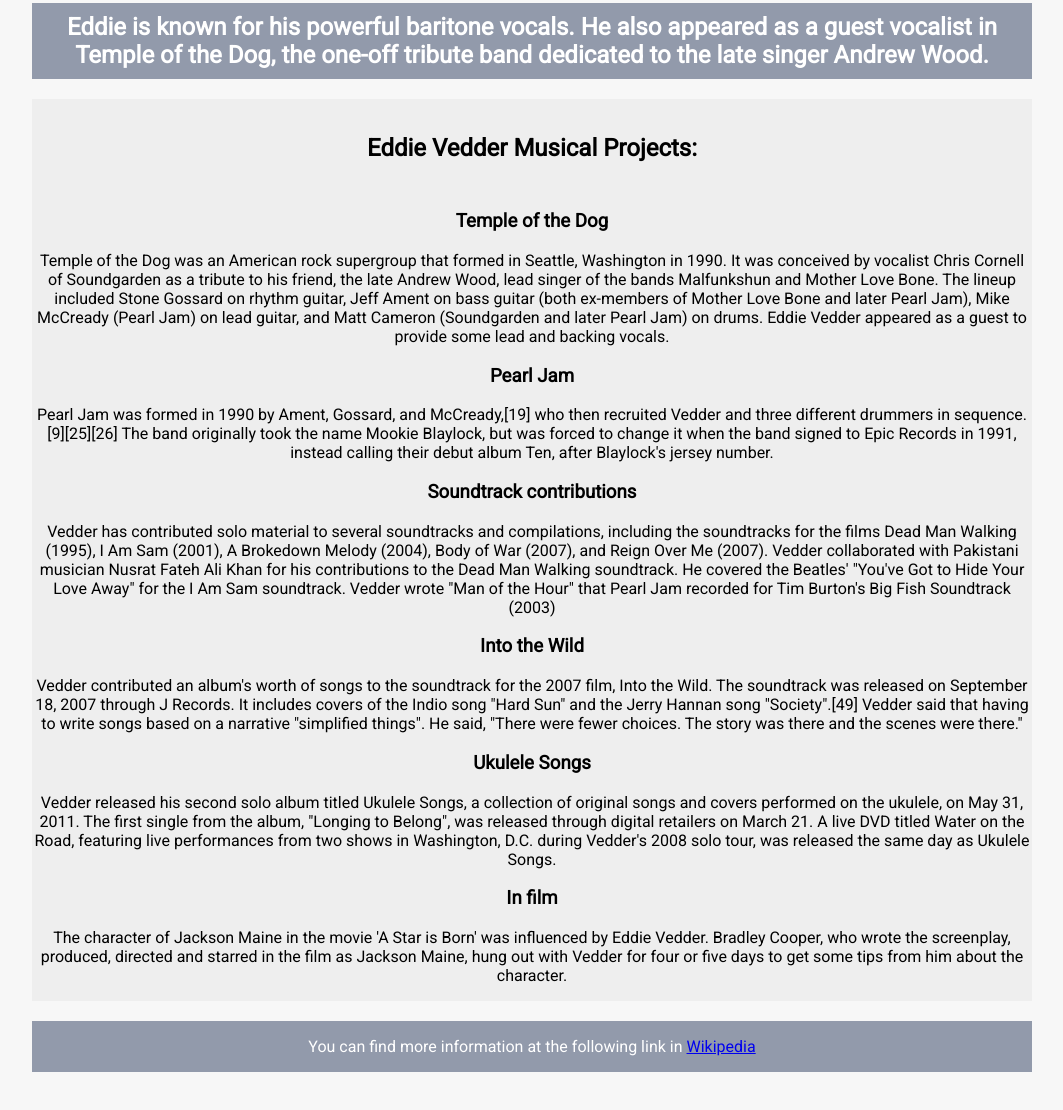
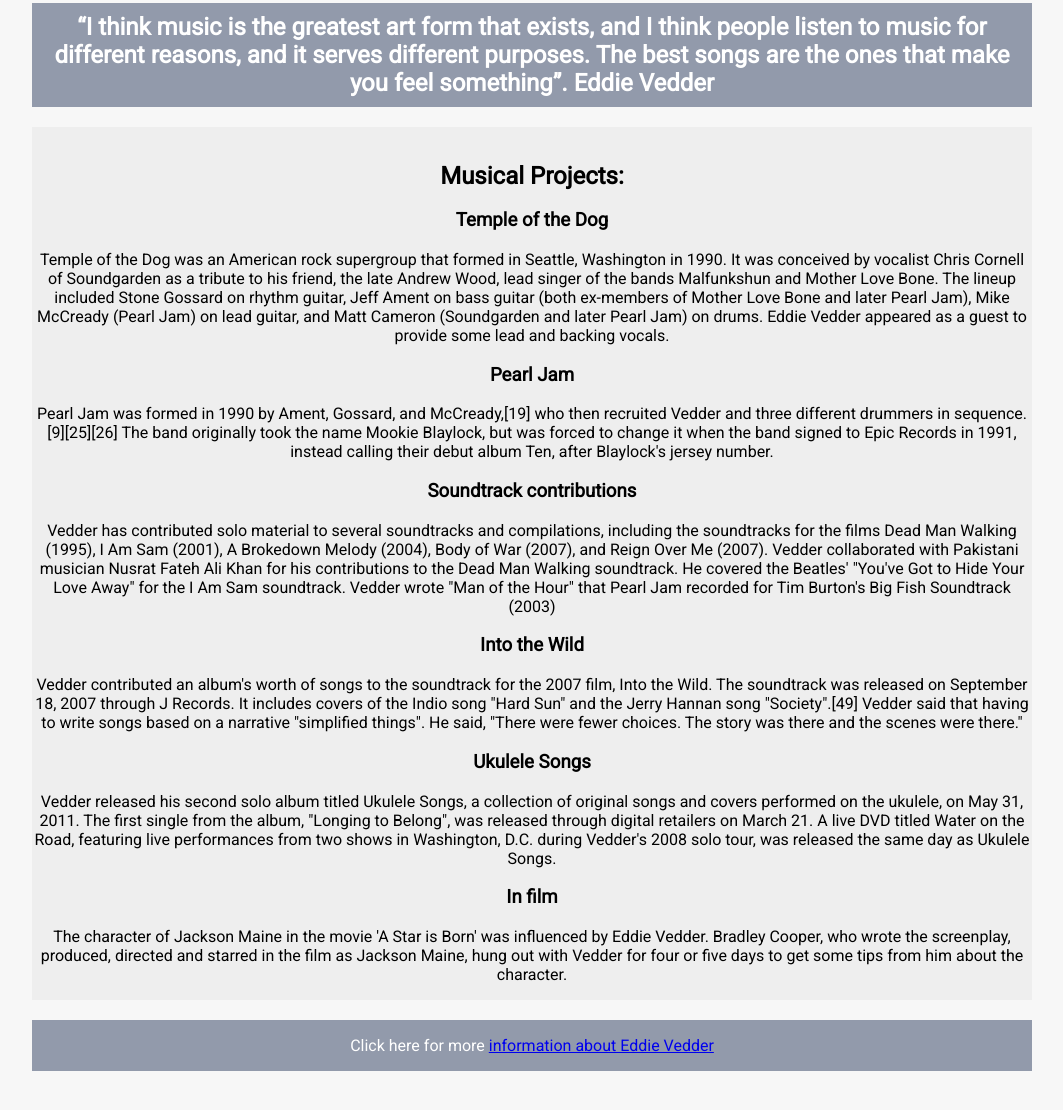
Before and after one commit to aldhairescobar/Tribute-Page-FCC-, a plain HTML site: page index.html in a window 1280 px wide. Shown: the part 755-1865 px from the top of the page, without its empty margins (108-1171 px from the left). Drawn offline with Linux system fonts and the light colour scheme.

Commit message:
Code Refactoring.

```diff
--- a/index.html
+++ b/index.html
@@ -11,39 +11,38 @@
 <body>
 <main id="main">
      <div class="container">
-     <div class="header1">
+     <div class="header-text">
           <h1 id="title">Eddie Vedder</h1>
-          <p>Eddie Jerome Vedder (born Edward Louis Severson III; December 23, 1964) is an American musician, multi-instrumentalist and singer-songwriter, best known as the lead vocalist, one of three guitarists, and the primary lyricist of the American rock band Pearl Jam. </p>
-          <p>Vedder has been ranked at number 7 on a list of "Best Lead Singers of All Time", compiled by Rolling Stone.</p>
+          <p class="summary">Eddie Jerome Vedder (born Edward Louis Severson III; December 23, 1964) is an American musician, multi-instrumentalist and singer-songwriter, best known as the lead vocalist, one of three guitarists, and the primary lyricist of the American rock band Pearl Jam. </p>
+          <p class="summary summary-bottom">Vedder has been ranked at number 7 on a list of "Best Lead Singers of All Time", compiled by Rolling Stone.</p>
      </div>
-     <div class="header2" id="img-div">
+     <div class="header-image" id="img-div">
      </div>
      <div class="content1">
-          <h2>Eddie is known for his powerful baritone vocals. He also appeared as a guest vocalist in Temple of the Dog, the one-off tribute band dedicated to the late singer Andrew Wood.</h2>
+          <h2 class="quote-eddie">“I think music is the greatest art form that exists, and I think people listen to music for different reasons, and it serves different purposes. The best songs are the ones that make you feel something”. Eddie Vedder</h2>
      </div>
      <div class="content2">
-          <h2 id="tribute-info">Eddie Vedder Musical Projects:</h2>
-          <br>
+          <h2 id="tribute-info">Musical Projects:</h2>
           <h3>Temple of the Dog</h3>
-          <p>Temple of the Dog was an American rock supergroup that formed in Seattle, Washington in 1990. It was conceived by vocalist Chris Cornell of Soundgarden as a tribute to his friend, the late Andrew Wood, lead singer of the bands Malfunkshun and Mother Love Bone. The lineup included Stone Gossard on rhythm guitar, Jeff Ament on bass guitar (both ex-members of Mother Love Bone and later Pearl Jam), Mike McCready (Pearl Jam) on lead guitar, and Matt Cameron (Soundgarden and later Pearl Jam) on drums. Eddie Vedder appeared as a guest to provide some lead and backing vocals. </p>
+          <p class="main-paragraphs">Temple of the Dog was an American rock supergroup that formed in Seattle, Washington in 1990. It was conceived by vocalist Chris Cornell of Soundgarden as a tribute to his friend, the late Andrew Wood, lead singer of the bands Malfunkshun and Mother Love Bone. The lineup included Stone Gossard on rhythm guitar, Jeff Ament on bass guitar (both ex-members of Mother Love Bone and later Pearl Jam), Mike McCready (Pearl Jam) on lead guitar, and Matt Cameron (Soundgarden and later Pearl Jam) on drums. Eddie Vedder appeared as a guest to provide some lead and backing vocals. </p>
 
           <h3>Pearl Jam</h3>
-          <p>Pearl Jam was formed in 1990 by Ament, Gossard, and McCready,[19] who then recruited Vedder and three different drummers in sequence.[9][25][26] The band originally took the name Mookie Blaylock, but was forced to change it when the band signed to Epic Records in 1991, instead calling their debut album Ten, after Blaylock's jersey number. </p>
+          <p class="main-paragraphs">Pearl Jam was formed in 1990 by Ament, Gossard, and McCready,[19] who then recruited Vedder and three different drummers in sequence.[9][25][26] The band originally took the name Mookie Blaylock, but was forced to change it when the band signed to Epic Records in 1991, instead calling their debut album Ten, after Blaylock's jersey number. </p>
 
           <h3>Soundtrack contributions</h3>
-          <p>Vedder has contributed solo material to several soundtracks and compilations, including the soundtracks for the films Dead Man Walking (1995), I Am Sam (2001), A Brokedown Melody (2004), Body of War (2007), and Reign Over Me (2007). Vedder collaborated with Pakistani musician Nusrat Fateh Ali Khan for his contributions to the Dead Man Walking soundtrack. He covered the Beatles' "You've Got to Hide Your Love Away" for the I Am Sam soundtrack. Vedder wrote "Man of the Hour" that Pearl Jam recorded for Tim Burton's Big Fish Soundtrack (2003)</p>
+          <p class="main-paragraphs">Vedder has contributed solo material to several soundtracks and compilations, including the soundtracks for the films Dead Man Walking (1995), I Am Sam (2001), A Brokedown Melody (2004), Body of War (2007), and Reign Over Me (2007). Vedder collaborated with Pakistani musician Nusrat Fateh Ali Khan for his contributions to the Dead Man Walking soundtrack. He covered the Beatles' "You've Got to Hide Your Love Away" for the I Am Sam soundtrack. Vedder wrote "Man of the Hour" that Pearl Jam recorded for Tim Burton's Big Fish Soundtrack (2003)</p>
 
           <h3>Into the Wild</h3>
-          <p>Vedder contributed an album's worth of songs to the soundtrack for the 2007 film, Into the Wild. The soundtrack was released on September 18, 2007 through J Records. It includes covers of the Indio song "Hard Sun" and the Jerry Hannan song "Society".[49] Vedder said that having to write songs based on a narrative "simplified things". He said, "There were fewer choices. The story was there and the scenes were there."</p>
+          <p class="main-paragraphs">Vedder contributed an album's worth of songs to the soundtrack for the 2007 film, Into the Wild. The soundtrack was released on September 18, 2007 through J Records. It includes covers of the Indio song "Hard Sun" and the Jerry Hannan song "Society".[49] Vedder said that having to write songs based on a narrative "simplified things". He said, "There were fewer choices. The story was there and the scenes were there."</p>
 
           <h3>Ukulele Songs</h3>
-          <p>Vedder released his second solo album titled Ukulele Songs, a collection of original songs and covers performed on the ukulele, on May 31, 2011. The first single from the album, "Longing to Belong", was released through digital retailers on March 21. A live DVD titled Water on the Road, featuring live performances from two shows in Washington, D.C. during Vedder's 2008 solo tour, was released the same day as Ukulele Songs. </p>
+          <p class="main-paragraphs">Vedder released his second solo album titled Ukulele Songs, a collection of original songs and covers performed on the ukulele, on May 31, 2011. The first single from the album, "Longing to Belong", was released through digital retailers on March 21. A live DVD titled Water on the Road, featuring live performances from two shows in Washington, D.C. during Vedder's 2008 solo tour, was released the same day as Ukulele Songs. </p>
 
           <h3>In film</h3>
-          <p>The character of Jackson Maine in the movie 'A Star is Born' was influenced by Eddie Vedder. Bradley Cooper, who wrote the screenplay, produced, directed and starred in the film as Jackson Maine, hung out with Vedder for four or five days to get some tips from him about the character.</p>
+          <p class="main-paragraphs">The character of Jackson Maine in the movie 'A Star is Born' was influenced by Eddie Vedder. Bradley Cooper, who wrote the screenplay, produced, directed and starred in the film as Jackson Maine, hung out with Vedder for four or five days to get some tips from him about the character.</p>
      </div>
      <div class="footer">
-          <footer><p>You can find more information at the following link in <a id="tribute-link" target="_blank" href="https://en.wikipedia.org/wiki/Eddie_Vedder">Wikipedia</a></p></footer>
+          <footer><p>Click here for more <a id="tribute-link" target="_blank" href="https://en.wikipedia.org/wiki/Eddie_Vedder">information about Eddie Vedder </a></p></footer>
      </div>
      </div>
 </main>
```
